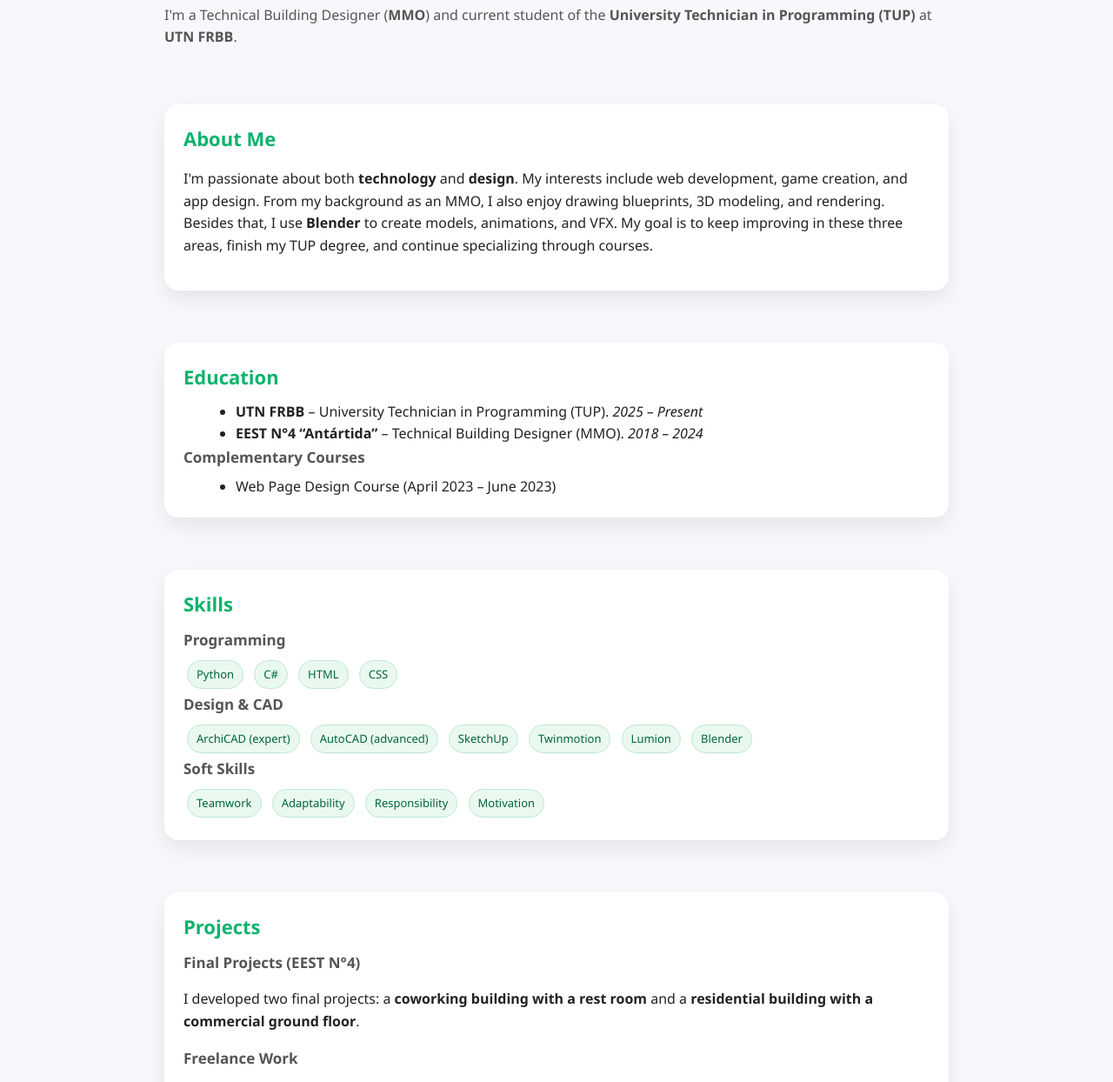
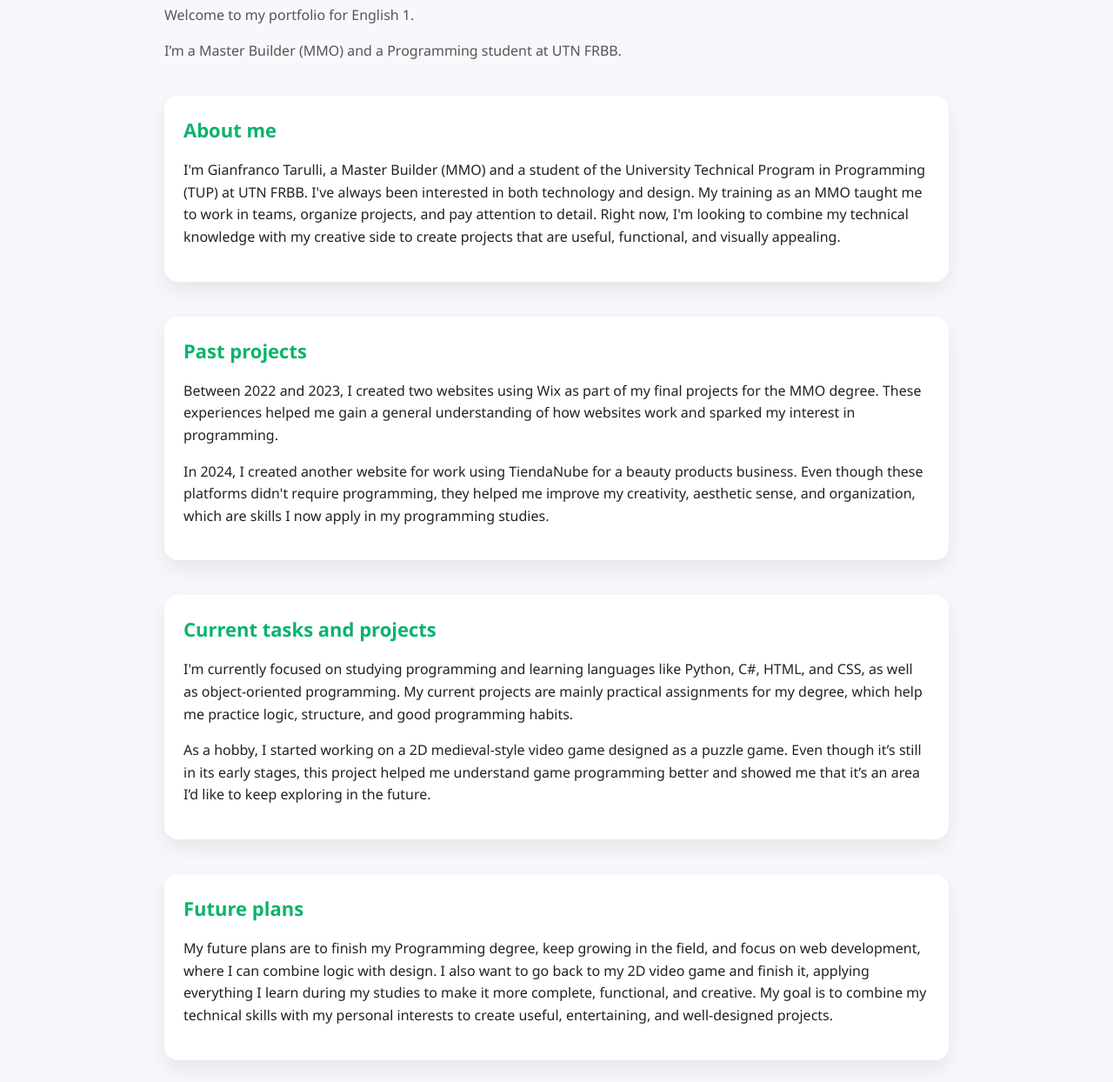
Before and after one commit to Gianfraa/Portfolio, a plain HTML site: page index.html in a window 1280 px wide. Shown: the part 237-1481 px from the top of the page at 87% size. Drawn offline with Linux system fonts and the light colour scheme.

Commit message:
Update index.html

```diff
--- a/index.html
+++ b/index.html
@@ -3,7 +3,7 @@
 <head>
   <meta charset="UTF-8" />
   <meta name="viewport" content="width=device-width, initial-scale=1" />
-  <title>Gianfranco Tarulli – Portfolio</title>
+  <title>Gianfranco Tarulli – English 1 Portfolio</title>
   <meta name="description" content="English 1 portfolio – UTN FRBB" />
   <style>
     :root {
@@ -11,24 +11,30 @@
       --shadow: 0 10px 25px rgba(0,0,0,.08);
     }
     * {box-sizing:border-box;scroll-behavior:smooth;}
-    html,body {margin:0;padding:0;background:var(--bg);color:var(--ink);font-family:'Segoe UI',Roboto,Inter,Helvetica,Arial,sans-serif;line-height:1.6;scroll-padding-top:100px;}
+    html,body {
+      margin:0;padding:0;background:var(--bg);color:var(--ink);
+      font-family:'Segoe UI',Roboto,Inter,Helvetica,Arial,sans-serif;line-height:1.6;
+      scroll-padding-top:100px;
+    }
     a {color:var(--acc);text-decoration:none;transition:color 0.3s ease;}
     a:hover {color:#078a55;text-decoration:underline;}
     .wrap {max-width:950px;margin:0 auto;padding:24px}
-    header {position:sticky;top:0;background:white;border-bottom:1px solid #e5e8ef;box-shadow:var(--shadow);z-index:100;}
+    header {
+      position:sticky;top:0;background:white;border-bottom:1px solid #e5e8ef;
+      box-shadow:var(--shadow);z-index:100;
+    }
     .nav {display:flex;align-items:center;justify-content:space-between;gap:16px;padding:10px 0}
     .brand {display:flex;align-items:center;gap:12px}
-    .avatar {width:44px;height:44px;border-radius:50%;background:#ccf3df;color:#03643c;font-weight:700;display:grid;place-items:center}
-    .links a {margin-left:14px;font-weight:600;color:#03643c;position:relative;transition:color 0.3s ease;}
+    .avatar {
+      width:44px;height:44px;border-radius:50%;background:#ccf3df;color:#03643c;
+      font-weight:700;display:grid;place-items:center
+    }
+    .links a {
+      margin-left:14px;font-weight:600;color:#03643c;position:relative;transition:color 0.3s ease;
+    }
     .links a::after {
-      content:'';
-      position:absolute;
-      bottom:-4px;
-      left:0;
-      width:0;
-      height:2px;
-      background-color:var(--acc);
-      transition:width 0.3s ease;
+      content:'';position:absolute;bottom:-4px;left:0;width:0;height:2px;
+      background-color:var(--acc);transition:width 0.3s ease;
     }
     .links a:hover::after {width:100%;}
 
@@ -37,14 +43,16 @@
     h2 {font-size:22px;margin-bottom:10px;color:var(--acc)}
     h3 {font-size:17px;margin-bottom:6px;color:var(--muted)}
 
-    .hero {padding:80px 0 40px}
-    .subtitle {color:var(--muted);margin-bottom:24px}
+    .hero {padding:80px 0 30px}
+    .subtitle {color:var(--muted);margin-bottom:8px}
+    .slogan {font-weight:600;color:#03643c;margin-top:8px;}
 
-    .card {background:var(--card);border-radius:16px;box-shadow:var(--shadow);padding:22px;margin-bottom:60px;transition:transform 0.3s ease, box-shadow 0.3s ease;scroll-margin-top:120px;}
+    .card {
+      background:var(--card);border-radius:16px;box-shadow:var(--shadow);
+      padding:22px;margin-bottom:40px;
+      transition:transform 0.3s ease, box-shadow 0.3s ease;scroll-margin-top:120px;
+    }
     .card:hover {transform:translateY(-3px);box-shadow:0 10px 30px rgba(0,0,0,0.12);}
-
-    ul {margin:8px 0 0 20px}
-    .tag {display:inline-block;border:1px solid #bde7cc;background:#e9f9f0;border-radius:999px;padding:5px 10px;margin:4px;font-size:13px;color:#03643c}
 
     footer {text-align:center;margin:40px 0 20px;color:var(--muted);font-size:14px}
   </style>
@@ -56,14 +64,14 @@
         <div class="avatar">GT</div>
         <div>
           <div style="font-weight:700">Gianfranco Tarulli</div>
-          <div style="font-size:13px;color:var(--muted)">UTN FRBB</div>
+          <div style="font-size:13px;color:var(--muted)">English 1 – UTN FRBB</div>
         </div>
       </div>
       <nav class="links">
-        <a href="#about">About</a>
-        <a href="#education">Education</a>
-        <a href="#skills">Skills</a>
-        <a href="#projects">Projects</a>
+        <a href="#about">About me</a>
+        <a href="#past">Past projects</a>
+        <a href="#current">Current tasks</a>
+        <a href="#future">Future plans</a>
         <a href="#contact">Contact</a>
       </nav>
     </div>
@@ -71,72 +79,31 @@
 
   <main class="wrap">
     <section class="hero">
-      <h1>Hello! I'm Gianfranco </h1>
-      <p class="subtitle">I'm a Technical Building Designer (<strong>MMO</strong>) and current student of the <strong>University Technician in Programming (TUP)</strong> at <strong>UTN FRBB</strong>.</p>
+      <h1>Hello! I'm Gianfranco 👋</h1>
+      <p class="subtitle">Welcome to my portfolio for English 1.</p>
+      <p class="subtitle">I’m a Master Builder (MMO) and a Programming student at UTN FRBB.</p>
     </section>
 
     <section id="about" class="card">
-      <h2>About Me</h2>
-      <p>I'm passionate about both <strong>technology</strong> and <strong>design</strong>. My interests include web development, game creation, and app design. From my background as an MMO, I also enjoy drawing blueprints, 3D modeling, and rendering. Besides that, I use <strong>Blender</strong> to create models, animations, and VFX. My goal is to keep improving in these three areas, finish my TUP degree, and continue specializing through courses.</p>
+      <h2>About me</h2>
+      <p>I'm Gianfranco Tarulli, a Master Builder (MMO) and a student of the University Technical Program in Programming (TUP) at UTN FRBB. I've always been interested in both technology and design. My training as an MMO taught me to work in teams, organize projects, and pay attention to detail. Right now, I'm looking to combine my technical knowledge with my creative side to create projects that are useful, functional, and visually appealing.</p>
     </section>
 
-    <section id="education" class="card">
-      <h2>Education</h2>
-      <ul>
-        <li><strong>UTN FRBB</strong> – University Technician in Programming (TUP). <em>2025 – Present</em></li>
-        <li><strong>EEST N°4 “Antártida”</strong> – Technical Building Designer (MMO). <em>2018 – 2024</em></li>
-      </ul>
-      <h3>Complementary Courses</h3>
-      <ul>
-        <li>Web Page Design Course (April 2023 – June 2023)</li>
-      </ul>
+    <section id="past" class="card">
+      <h2>Past projects</h2>
+      <p>Between 2022 and 2023, I created two websites using Wix as part of my final projects for the MMO degree. These experiences helped me gain a general understanding of how websites work and sparked my interest in programming.</p>
+      <p>In 2024, I created another website for work using TiendaNube for a beauty products business. Even though these platforms didn't require programming, they helped me improve my creativity, aesthetic sense, and organization, which are skills I now apply in my programming studies.</p>
     </section>
 
-    <section id="skills" class="card">
-      <h2>Skills</h2>
-      <h3>Programming</h3>
-      <div>
-        <span class="tag">Python</span>
-        <span class="tag">C#</span>
-        <span class="tag">HTML</span>
-        <span class="tag">CSS</span>
-      </div>
-      <h3>Design & CAD</h3>
-      <div>
-        <span class="tag">ArchiCAD (expert)</span>
-        <span class="tag">AutoCAD (advanced)</span>
-        <span class="tag">SketchUp</span>
-        <span class="tag">Twinmotion</span>
-        <span class="tag">Lumion</span>
-        <span class="tag">Blender</span>
-      </div>
-      <h3>Soft Skills</h3>
-      <div>
-        <span class="tag">Teamwork</span>
-        <span class="tag">Adaptability</span>
-        <span class="tag">Responsibility</span>
-        <span class="tag">Motivation</span>
-      </div>
+    <section id="current" class="card">
+      <h2>Current tasks and projects</h2>
+      <p>I'm currently focused on studying programming and learning languages like Python, C#, HTML, and CSS, as well as object-oriented programming. My current projects are mainly practical assignments for my degree, which help me practice logic, structure, and good programming habits.</p>
+      <p>As a hobby, I started working on a 2D medieval-style video game designed as a puzzle game. Even though it’s still in its early stages, this project helped me understand game programming better and showed me that it’s an area I’d like to keep exploring in the future.</p>
     </section>
 
-    <section id="projects" class="card">
-      <h2>Projects</h2>
-      <article>
-        <h3>Final Projects (EEST N°4)</h3>
-        <p>I developed two final projects: a <strong>coworking building with a rest room</strong> and a <strong>residential building with a commercial ground floor</strong>.</p>
-      </article>
-      <article>
-        <h3>Freelance Work</h3>
-        <p>I worked on projects for relatives and clients, creating general, structural, and installation plans, as well as 3D renders.</p>
-      </article>
-      <article>
-        <h3>Website Project</h3>
-        <p>I designed an online store using <strong>TiendaNube</strong> for a beauty supply business (nails and eyelashes).</p>
-      </article>
-      <article>
-        <h3>2D Game (Unity)</h3>
-        <p>As a hobby, I’m developing a <strong>2D video game</strong> in Unity to explore game design, coding, and creativity.</p>
-      </article>
+    <section id="future" class="card">
+      <h2>Future plans</h2>
+      <p>My future plans are to finish my Programming degree, keep growing in the field, and focus on web development, where I can combine logic with design. I also want to go back to my 2D video game and finish it, applying everything I learn during my studies to make it more complete, functional, and creative. My goal is to combine my technical skills with my personal interests to create useful, entertaining, and well-designed projects.</p>
     </section>
 
     <section id="contact" class="card">
@@ -147,13 +114,18 @@
     </section>
 
     <footer>
-      <p>© <span id="y"></span> Gianfranco Tarulli • One-page portfolio</p>
-      <p>Thank you for visiting!</p>
+      <div style="margin-bottom:20px;">
+        <h3 style="font-size:20px;color:#03643c;margin:0;">“From design to code”</h3>
+        <p style="font-size:15px;color:var(--muted);margin-top:6px;">
+          This phrase represents my path of combining creativity, design, and programming into meaningful projects.
+        </p>
+      </div>
+      <p>© <span id="y"></span> Gianfranco Tarulli — English 1 Portfolio</p>
     </footer>
   </main>
 
   <script>
     document.getElementById('y').textContent = new Date().getFullYear();
- </script>
+  </script>
 </body>
 </html>
```
